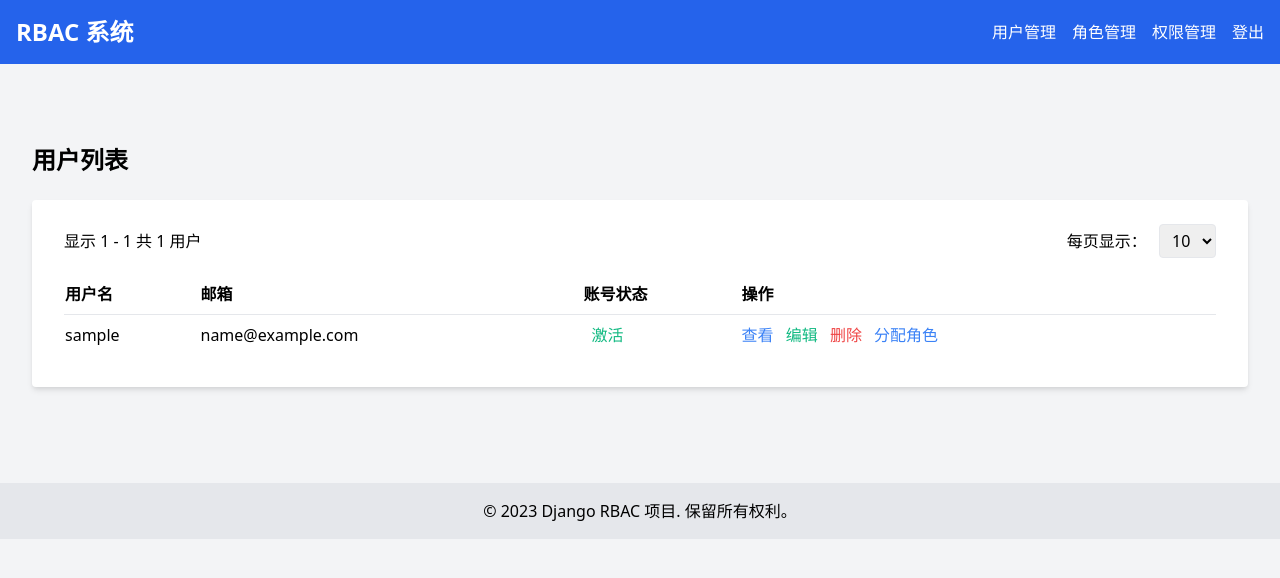
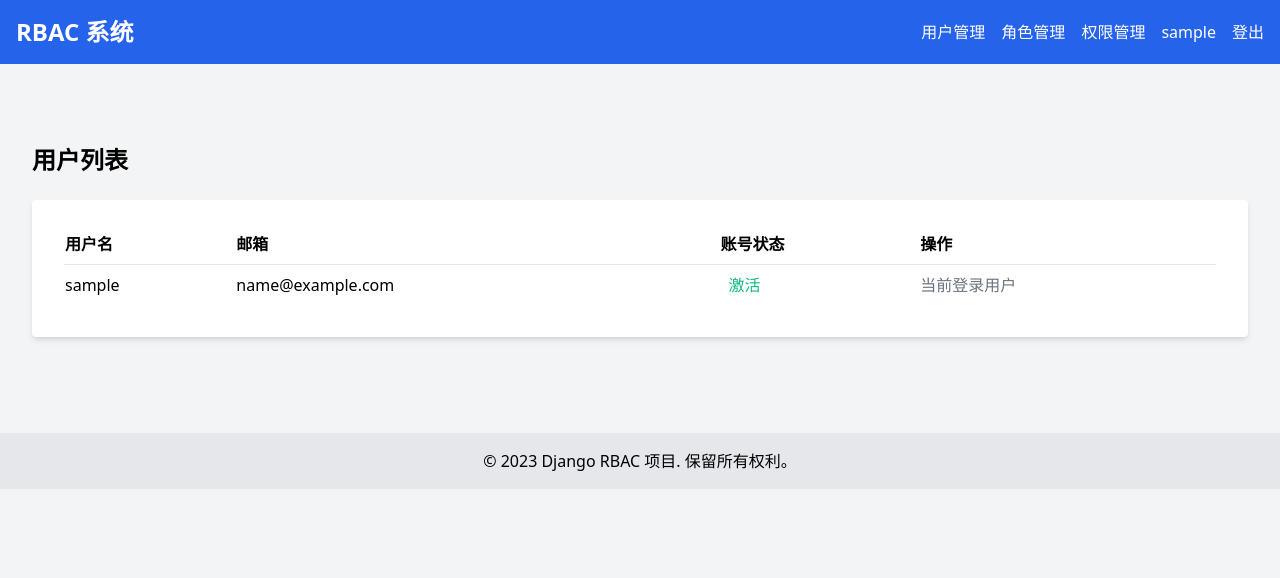
Before and after one commit to Joyamon/rbac_demo, a Django app: page /accounts/users/ in a window 1280 px wide. Shown: the top 578 px of the page. Run offline with Django 4.2, Linux system fonts and the light colour scheme; the visitor is signed in with stand-in values (Sample User, id 1); data comes from the database, SQL or seed files in the repository.

Commit message:
功能按钮权限优化

```diff
--- a/accounts/templates/accounts/user_list.html
+++ b/accounts/templates/accounts/user_list.html
@@ -7,19 +7,7 @@
         <h1 class="text-2xl font-bold mb-6">用户列表</h1>
 
         <div class="bg-white shadow-md rounded px-8 pt-6 pb-8 mb-4">
-            <div class="flex justify-between items-center mb-4">
-                <div>
-                    显示 {{ start_user }} - {{ end_user }} 共 {{ total_users }} 用户
-                </div>
-                <div>
-                    <label for="per_page" class="mr-2">每页显示：</label>
-                    <select id="per_page" onchange="changePerPage(this.value)" class="border rounded px-2 py-1">
-                        <option value="10" {% if per_page == 10 %}selected{% endif %}>10</option>
-                        <option value="20" {% if per_page == 20 %}selected{% endif %}>20</option>
-                        <option value="50" {% if per_page == 50 %}selected{% endif %}>50</option>
-                    </select>
-                </div>
-            </div>
+            <div class="overflow-x-auto">
                 <table class="w-full">
                     <thead>
                     <tr>
@@ -40,65 +28,78 @@
                             </span>
                             </td>
                             <td class="py-2">
-                            <a href="{% url 'user_detail' user.id %}" class="text-blue-500 hover:text-blue-800">查看</a>
-                            <a href="{% url 'user_edit' user.id %}" class="text-green-500 hover:underline ml-2">编辑</a>
-                            <a href="{% url 'user_delete' user.id %}" class="text-red-500 hover:underline ml-2"
-                               onclick="return confirm('确定要删除此用户吗？')">删除</a>
-                            <a href="{% url 'assign_role_to_user' user.id %}" class="text-blue-500 hover:text-blue-800 ml-2">分配角色</a>
+                                {% if user.id != request.user.id %}
+                                    <div class="flex space-x-2">
+                                        {% if can_detail %}
+                                            <a href="{% url 'user_detail' user.id %}"
+                                               class="text-blue-500 hover:text-blue-800">
+                                                查看
+                                            </a>
+                                        {% endif %}
+                                        {% if can_edit %}
+                                            <a href="{% url 'user_edit' user.id %}"
+                                               class="text-green-500 hover:text-green-800">
+                                                编辑
+                                            </a>
+                                        {% endif %}
+                                        {% if can_delete %}
+                                            <a href="{% url 'user_delete' user.id %}"
+                                               class="text-red-500 hover:text-red-800"
+                                               onclick="return confirm('确定要删除此用户吗？')">
+                                                删除
+                                            </a>
+                                        {% endif %}
+                                        {% if can_assign %}
+                                            <a href="{% url 'assign_role_to_user' user.id %}"
+                                               class="text-blue-500 hover:text-blue-800">
+                                                分配角色
+                                            </a>
+                                        {% endif %}
+                                    </div>
+                                {% else %}
+
+                                    <span class="text-gray-500">当前登录用户</span>
+
+                                {% endif %}
                             </td>
                         </tr>
                     {% endfor %}
                     </tbody>
                 </table>
             </div>
+        </div>
 
-        <!-- 分页 -->
         {% if users.has_other_pages %}
-            <div class="flex justify-between items-center mt-4">
-                <div>
-                    第 {{ users.number }} 页，共 {{ users.paginator.num_pages }} 页
-                </div>
+            <div class="mt-4 flex justify-center">
                 <nav class="inline-flex rounded-md shadow">
                     {% if users.has_previous %}
-                        <a href="?page=1&per_page={{ per_page }}" class="px-3 py-2 rounded-l-md border border-gray-300 bg-white text-sm font-medium text-gray-500 hover:bg-gray-50">
-                            首页
-                        </a>
-                        <a href="?page={{ users.previous_page_number }}&per_page={{ per_page }}" class="px-3 py-2 border-t border-b border-gray-300 bg-white text-sm font-medium text-gray-500 hover:bg-gray-50">
+                        <a href="?page={{ users.previous_page_number }}"
+                           class="px-3 py-2 rounded-l-md border border-gray-300 bg-white text-sm font-medium text-gray-500 hover:bg-gray-50">
                             上一页
                         </a>
                     {% endif %}
 
-                    {% for i in page_range %}
+                    {% for i in users.paginator.page_range %}
                         {% if users.number == i %}
-                            <span class="px-3 py-2 border-t border-b border-gray-300 bg-blue-50 text-sm font-medium text-blue-600">
+                            <span class="px-3 py-2 border border-gray-300 bg-blue-50 text-sm font-medium text-blue-600">
                 {{ i }}
             </span>
                         {% else %}
-                            <a href="?page={{ i }}&per_page={{ per_page }}" class="px-3 py-2 border-t border-b border-gray-300 bg-white text-sm font-medium text-gray-500 hover:bg-gray-50">
+                            <a href="?page={{ i }}"
+                               class="px-3 py-2 border border-gray-300 bg-white text-sm font-medium text-gray-500 hover:bg-gray-50">
                                 {{ i }}
                             </a>
                         {% endif %}
                     {% endfor %}
 
                     {% if users.has_next %}
-                        <a href="?page={{ users.next_page_number }}&per_page={{ per_page }}" class="px-3 py-2 border-t border-b border-gray-300 bg-white text-sm font-medium text-gray-500 hover:bg-gray-50">
+                        <a href="?page={{ users.next_page_number }}"
+                           class="px-3 py-2 rounded-r-md border border-gray-300 bg-white text-sm font-medium text-gray-500 hover:bg-gray-50">
                             下一页
-                        </a>
-                        <a href="?page={{ users.paginator.num_pages }}&per_page={{ per_page }}" class="px-3 py-2 rounded-r-md border border-gray-300 bg-white text-sm font-medium text-gray-500 hover:bg-gray-50">
-                            末页
                         </a>
                     {% endif %}
                 </nav>
             </div>
         {% endif %}
     </div>
-
-    <script>
-        function changePerPage(value) {
-            const urlParams = new URLSearchParams(window.location.search);
-            urlParams.set('per_page', value);
-            urlParams.set('page', 1);  // 重置到第一页
-            window.location.search = urlParams.toString();
-        }
-    </script>
 {% endblock %}
--- a/accounts/views.py
+++ b/accounts/views.py
@@ -162,6 +162,7 @@ def user_logout(request):
 
 
 @login_required
+@permission_required('delete_user')
 def user_delete(request, user_id):
     user = get_object_or_404(CustomUser, id=user_id)
     if request.method == 'POST':
@@ -365,7 +366,7 @@ def delete_role(request, role_id):
 
 
 @login_required
-@permission_required('accounts.manage_permissions')
+# @permission_required('accounts.manage_permissions')
 def manage_permissions(request):
     if request.method == 'POST':
         form = PermissionForm(request.POST)
@@ -401,6 +402,7 @@ def assign_permission(request, role_id):
 
         # 将权限分组
         permission_groups = {
+            # 'home权限': permissions.filter(codename__startswith='home_'),
             '用户管理': permissions.filter(codename__startswith='user_'),
             '角色管理': permissions.filter(codename__startswith='role_'),
             '权限管理': permissions.filter(codename__startswith='permission_'),
@@ -494,7 +496,7 @@ def profile(request):
 
 
 @login_required
-@permission_required('accounts.manage_roles')
+# @permission_required('accounts.manage_roles')
 def assign_permissions_to_role(request, role_id):
     role = get_object_or_404(Role, id=role_id)
     if request.method == 'POST':
@@ -513,9 +515,9 @@ def assign_permissions_to_role(request, role_id):
 
 
 @login_required
-@permission_required('accounts.manage_roles')
 def assign_role_to_user(request, user_id):
     user = get_object_or_404(CustomUser, id=user_id)
+    can_manage_roles = has_permission(request.user, 'manage_roles')
     if request.method == 'POST':
         form = UserRoleForm(request.POST, user=user)
         if form.is_valid():
@@ -529,16 +531,17 @@ def assign_role_to_user(request, user_id):
     return render(request, 'accounts/assign_role_to_user.html', {
         'form': form,
         'user': user,
-        'user_roles': user_roles
+        'user_roles': user_roles,
+        'can_manage_roles': can_manage_roles
     })
 
 
 @login_required
-@permission_required('accounts.view_user_list')
+# @permission_required('accounts.manage_roles')
 def user_list(request):
     users = CustomUser.objects.all().order_by('username')
     page = request.GET.get('page', 1)
-    per_page = request.GET.get('per_page', 10)  # 新增：每页显示数量选择
+    per_page = request.GET.get('per_page', 10)
 
     paginator = Paginator(users, per_page)
 
@@ -548,8 +551,7 @@ def user_list(request):
         users = paginator.page(1)
     except EmptyPage:
         users = paginator.page(paginator.num_pages)
-
-    # 计算要显示的页码范围
+        # 计算要显示的页码范围
     index = users.number - 1
     max_index = len(paginator.page_range)
     start_index = index - 2 if index >= 2 else 0
@@ -560,6 +562,12 @@ def user_list(request):
     start_user = (users.number - 1) * paginator.per_page + 1
     end_user = start_user + len(users) - 1
 
+    # 检查用户是否具有编辑和删除权限和分配权限
+    can_detail = request.user.has_permission('view_user_detail')
+    can_edit = request.user.has_permission('edit_user')
+    can_delete = request.user.has_permission('delete_user')
+    can_assign = request.user.has_permission('assign_role')
+
     context = {
         'users': users,
         'page_range': page_range,
@@ -567,13 +575,21 @@ def user_list(request):
         'start_user': start_user,
         'end_user': end_user,
         'per_page': int(per_page),
+        'can_edit': can_edit,
+        'can_delete': can_delete,
+        'can_assign': can_assign,
+        'can_detail': can_detail,
     }
+
+    logger.debug(
+        f"User {request.user.username} accessing user list with "
+        f"edit_permission: {can_edit}, delete_permission: {can_delete}"
+    )
 
     return render(request, 'accounts/user_list.html', context)
 
 
 @login_required
-@permission_required('accounts.view_user')
 def user_detail(request, user_id):
     user = get_object_or_404(CustomUser, id=user_id)
     user_roles = user.user_roles.all()
@@ -583,6 +599,7 @@ def user_detail(request, user_id):
         'user_roles': user_roles,
         'user_permissions': user_permissions
     })
+
 
 @login_required
 def user_edit(request, user_id):
--- a/rbac_demo/settings.py
+++ b/rbac_demo/settings.py
@@ -125,7 +125,7 @@ AUTH_USER_MODEL = 'accounts.CustomUser'
 # 确保包含默认的认证后端
 AUTHENTICATION_BACKENDS = [
     'django.contrib.auth.backends.ModelBackend',
-    'accounts.backends.CustomAuthBackend',
+    # 'accounts.backends.CustomAuthBackend',
 ]
 LOGGING = {
     'version': 1,
--- a/templates/base.html
+++ b/templates/base.html
@@ -12,15 +12,19 @@
             <a href="/" class="text-2xl font-bold">RBAC 系统</a>
             <ul class="flex space-x-4">
                 {% if user.is_authenticated %}
-                    {% if perms.accounts.view_user_list %}
+{#                    {% if perms.accounts.home %}#}
+{#                        <li><a href="{% url 'home' %}" class="hover:underline">首页</a></li>#}
+{#                    {% endif %}#}
+{#                    {% if perms.accounts.view_user_list %}#}
                         <li><a href="{% url 'user_list' %}" class="hover:underline">用户管理</a></li>
-                    {% endif %}
-                    {% if perms.accounts.manage_roles %}
+{#                    {% endif %}#}
+{#                    {% if perms.accounts.manage_roles %}#}
                         <li><a href="{% url 'manage_roles' %}" class="hover:underline">角色管理</a></li>
-                    {% endif %}
-                    {% if perms.accounts.manage_permissions %}
+{#                    {% endif %}#}
+{#                    {% if perms.accounts.manage_permissions %}#}
                         <li><a href="{% url 'manage_permissions' %}" class="hover:underline">权限管理</a></li>
-                    {% endif %}
+                        <li><a href="{% url 'user_detail' user.id %}">{{ user.username }}</a></li>
+{#                    {% endif %}#}
                     <li><a href="{% url 'logout' %}" class="hover:underline">登出</a></li>
                 {% else %}
                     <li><a href="{% url 'login' %}" class="hover:underline">登录</a></li>
@@ -34,7 +38,8 @@
     {% if messages %}
         <div class="messages mb-4">
             {% for message in messages %}
-                    <div class="bg-{% if message.tags == 'error' %}red{% else %}green{% endif %}-100 border border-{% if message.tags == 'error' %}red{% else %}green{% endif %}-400 text-{% if message.tags == 'error' %}red{% else %}green{% endif %}-700 px-4 py-3 rounded relative" role="alert">
+                <div class="bg-{% if message.tags == 'error' %}red{% else %}green{% endif %}-100 border border-{% if message.tags == 'error' %}red{% else %}green{% endif %}-400 text-{% if message.tags == 'error' %}red{% else %}green{% endif %}-700 px-4 py-3 rounded relative"
+                     role="alert">
                     {{ message }}
                 </div>
             {% endfor %}
```
Also changed, not shown: accounts/decorators.py (+30 -0 lines), accounts/management/commands/create_default_permissions.py (+6 -1 lines), accounts/middleware.py (+24 -24 lines), accounts/models.py (+24 -4 lines). Lines whose indentation alone changed are shown as unchanged.
